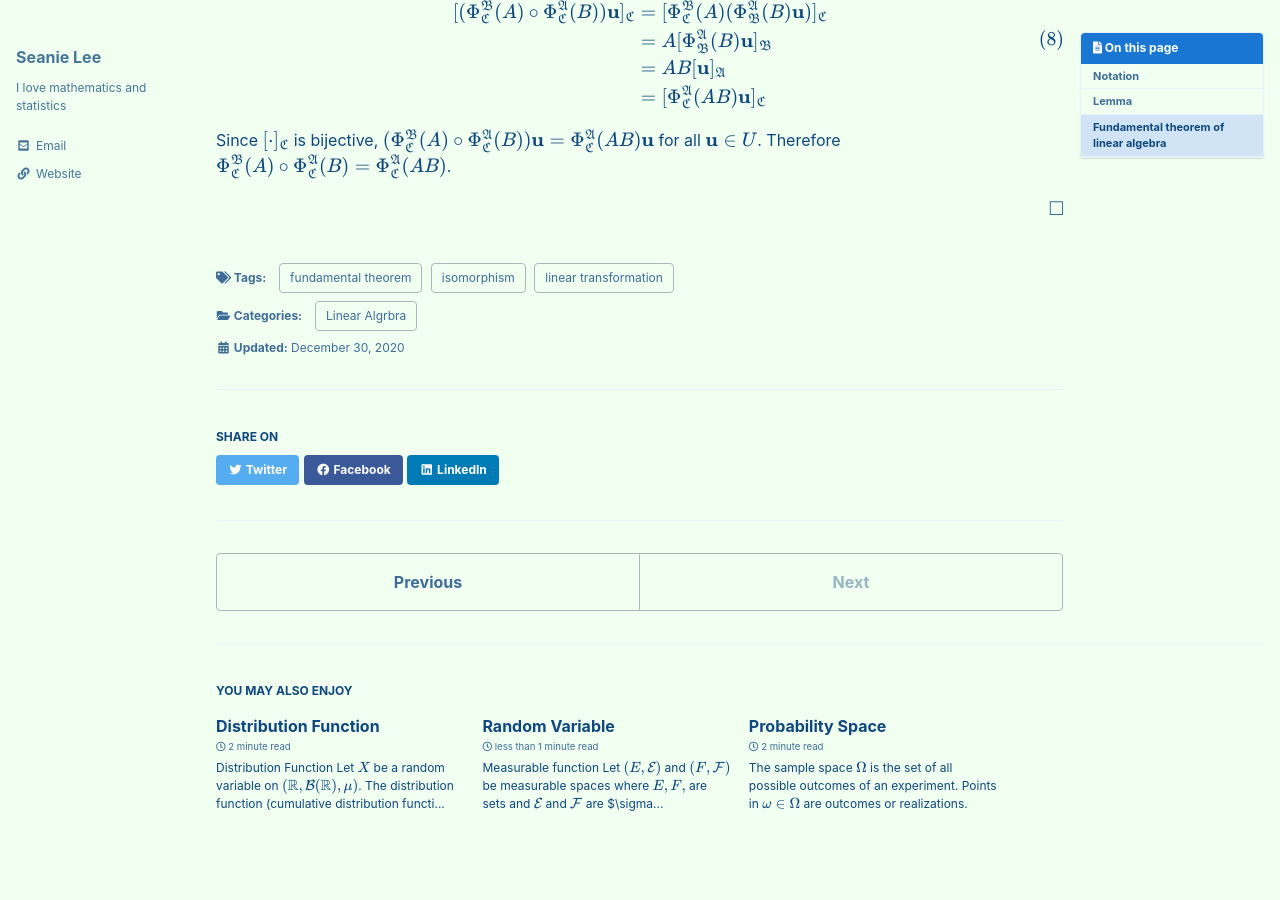
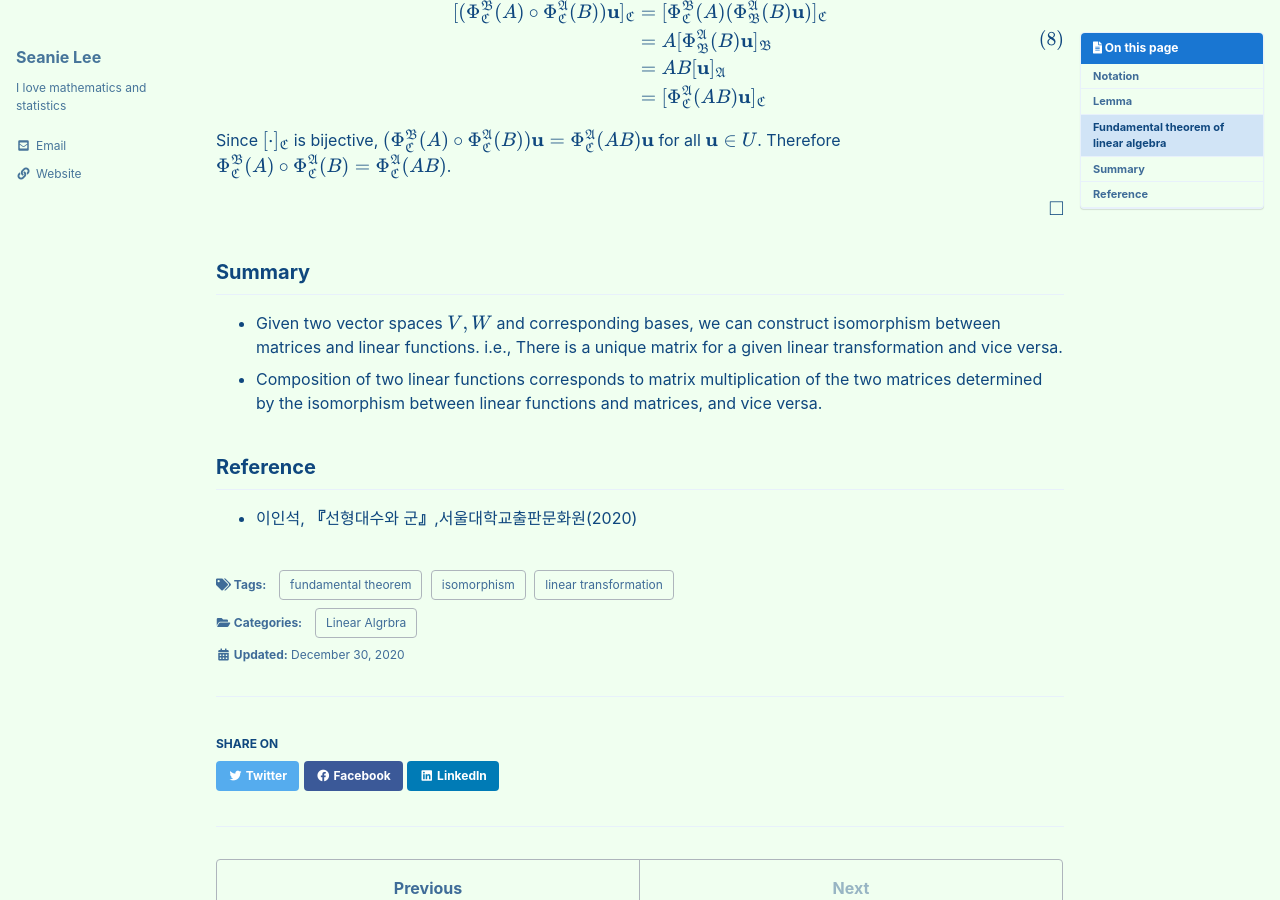
Before and after one commit to seanie12/blog, a Jekyll site: the page built from _posts/2020-12-30-fudamental-theorem-of-linear-algebra.md, in a window 1280 px wide and 900 px high, scrolled down 2590 px. Built offline with Jekyll 4.4.1, drawn with Linux system fonts in a browser that asks for light colours; cached includes are drawn as plain includes; formulas are drawn with MathJax 3; some of the changed text lies outside the part shown.

Commit message:
Update 2020-12-30-fudamental-theorem-of-linear-algebra.md

```diff
--- a/_posts/2020-12-30-fudamental-theorem-of-linear-algebra.md
+++ b/_posts/2020-12-30-fudamental-theorem-of-linear-algebra.md
@@ -146,3 +146,10 @@ $$
 Since $$[\cdot]_{\mathfrak{C}}$$ is bijective,  $$(\Phi^{\mathfrak{B}}_{\mathfrak{C}}(A) \circ \Phi^{\mathfrak{A}}_{\mathfrak{C}}(B)) \mathbf{u} = \Phi^{\mathfrak{A}}_{\mathfrak{C}}(AB)\mathbf{u}$$ for all $$\mathbf{u} \in U$$. Therefore $$\Phi^{\mathfrak{B}}_{\mathfrak{C}}(A) \circ \Phi^{\mathfrak{A}}_{\mathfrak{C}}(B) = \Phi^{\mathfrak{A}}_{\mathfrak{C}}(AB)$$.
 
 $$\tag*{$\square$}$$
+
+## Summary
+- Given two vector spaces $V,W$ and corresponding bases, we can construct isomorphism between matrices and linear functions. i.e., There is a unique matrix for a given linear transformation and vice versa.
+- Composition of two linear functions corresponds to matrix multiplication of the two matrices determined by the isomorphism between linear functions and matrices, and vice versa.
+
+## Reference
+- 이인석, **『**선형대수와 군**』**,서울대학교출판문화원(2020)
```
